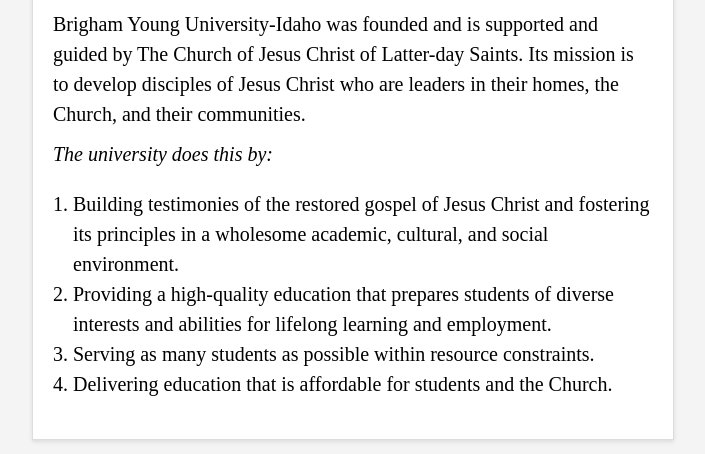
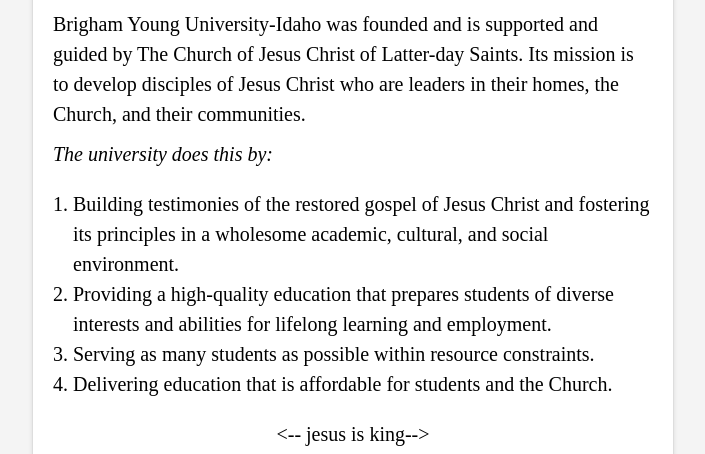
Before and after one commit to mikeyburn4/wdd131, a plain HTML site: page mission/index.html in a window 1280 px wide. Shown: the part 167-621 px from the top of the page, without its empty margins (287-992 px from the left). Drawn offline with Linux system fonts and the light colour scheme.

Commit message:
added a note to see if the repository works or not.

```diff
--- a/mission/index.html
+++ b/mission/index.html
@@ -34,6 +34,7 @@
                 <li>Delivering education that is affordable for students and
                     the Church.</li>
             </ol>
+            <-- jesus is king-->
     </div>
     </div>
     </div>
```
